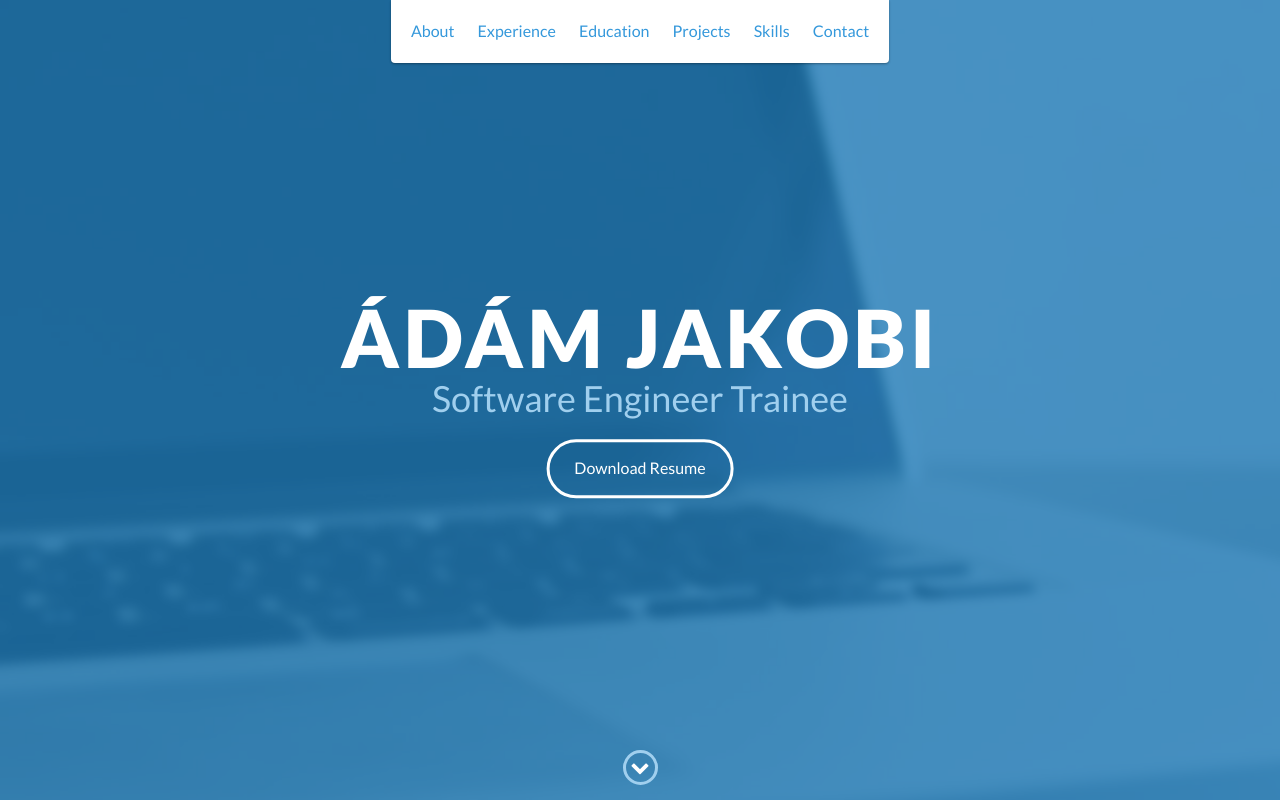
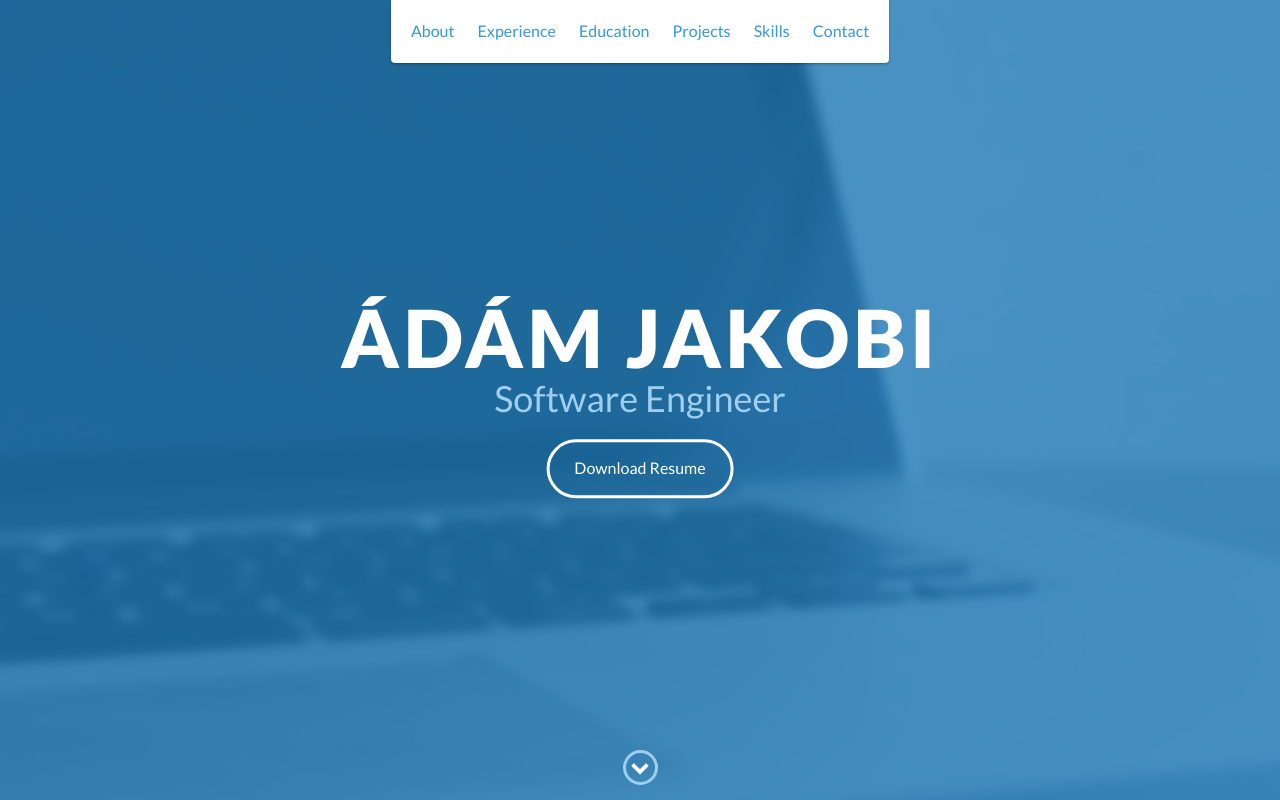
Before and after one commit to jakobiadam/jakobiadam.github.io, a website: page index.html in a window 1280 px wide. Shown: the top 800 px of the page. Drawn offline with nearby package versions, Linux system fonts and the light colour scheme.

Commit message:
Update index.html

```diff
--- a/index.html
+++ b/index.html
@@ -49,7 +49,7 @@
     <div id="lead">
         <div id="lead-content">
             <h1>Ádám Jakobi</h1>
-            <h2>Software Engineer Trainee</h2>
+            <h2>Software Engineer</h2>
             <a href="./jakobiadam.pdf" class="btn-rounded-white">Download Resume</a>
         </div>
         <!-- End #lead-content -->
```
